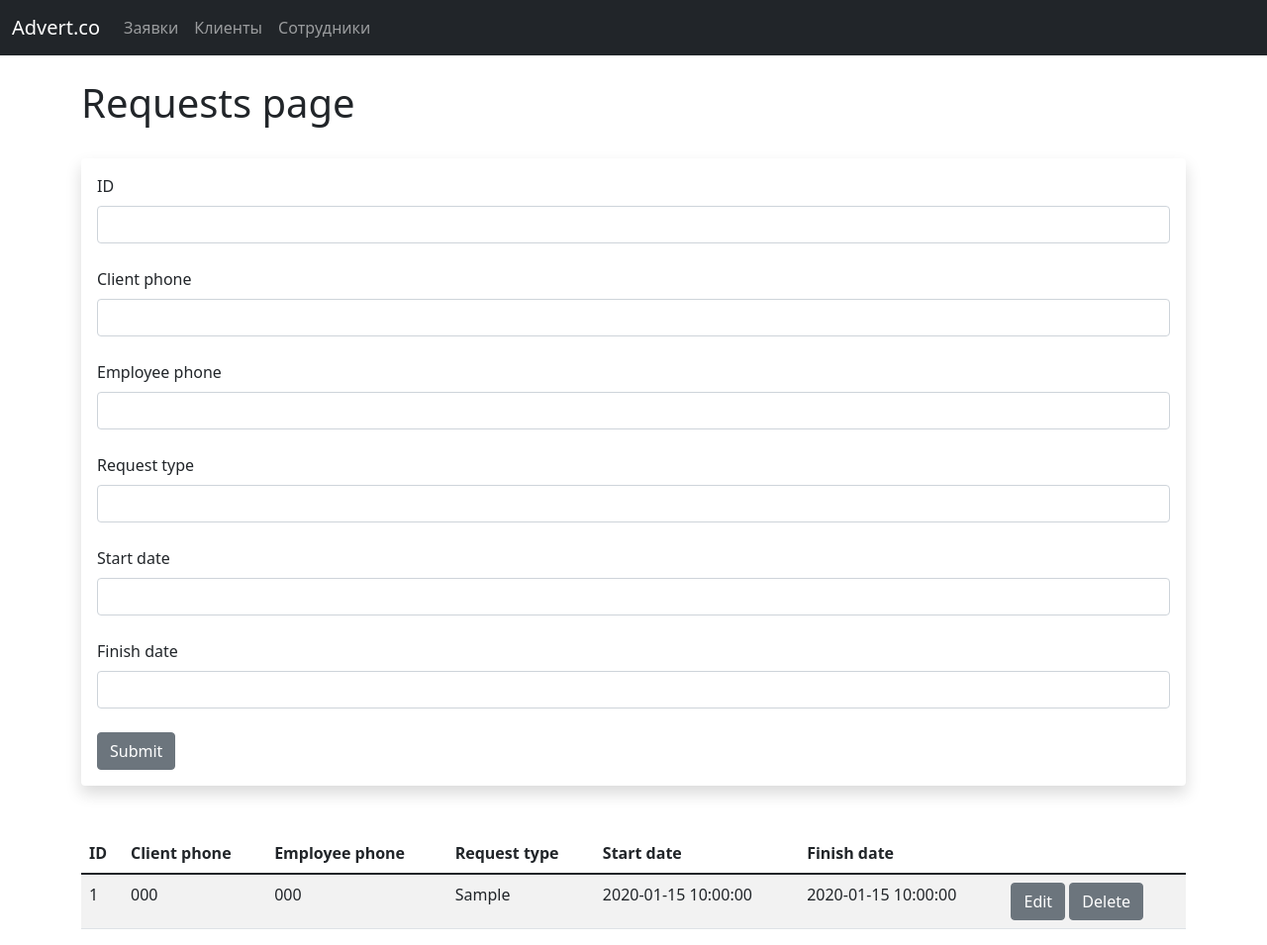
After one commit to Sstilva/Flask-CRUD, a Flask app: page /requests in a window 1280 px wide. The commit adds this page. Shown: the whole page at 99% size. Run offline with Flask 2, Linux system fonts and the light colour scheme; tables that the repository leaves empty hold one stand-in row (values such as "Sample post").

Commit message:
added requests functional

```diff
--- a/app.py
+++ b/app.py
@@ -4,7 +4,7 @@ from flask import Flask, render_template, flash, request
 #from wtforms.validators import DataRequired
 from flask_sqlalchemy import SQLAlchemy
 from flask_migrate import Migrate
-from models import db, ClientModel
+from models import db, ClientModel, RequestModel
 from forms import ClientForm, RequestForm, EmployeeForm
 
 
@@ -98,5 +98,90 @@ def update_client(client_phone):
 				client_phone=client_phone)
 
 
+@app.route('/requests', methods=['GET', 'POST'])
+def add_request():
+	name = None
+	form = RequestForm()
+	if form.validate_on_submit():
+		id = form.id.data
+		client_phone = form.client_phone.data
+		employee_phone = form.employee_phone.data
+		request_type = form.request_type.data
+		request_start_date = form.request_start_date.data
+		request_finish_date  = form.request_finish_date.data
+		request = RequestModel(
+			id=id,
+			client_phone = client_phone,
+			employee_phone = employee_phone,
+			request_type = request_type,
+			request_start_date = request_start_date,
+			request_finish_date = request_finish_date)
+		db.session.add(request)
+		db.session.commit()
+		form.id.data = ''
+		form.client_phone.data = ''
+		form.employee_phone.data = ''
+		form.request_type.data = ''
+		form.request_start_date.data = ''
+		form.request_finish_date.data = ''
+		flash("Запись о заявке успешно добавлена")
+	our_requests = RequestModel.query.order_by(RequestModel.id).all()
+	return render_template('requests.html',
+		form=form,
+		name=name,
+		our_requests=our_requests)
+
+
+@app.route('/requests/delete/<int:id>')
+def delete_request(id):
+	name = None
+	form = RequestForm()
+	request_to_delete = RequestModel.query.get_or_404(id)
+	try:
+		db.session.delete(request_to_delete)
+		db.session.commit()
+		flash("Запись о заявке успешно удалена")
+		our_requests = RequestModel.query.order_by(RequestModel.id).all()
+		return render_template('requests.html',
+			form=form,
+			name=name,
+			our_requests=our_requests)
+	except:
+		flash("Не удалось удалить запись о заявке")
+		return render_template('requests.html',
+			form=form,
+			name=name,
+			our_requests=our_requests)
+
+
+@app.route('/requests/update/<int:id>', methods=['POST', 'GET'])
+def update_request(id):
+	form = RequestForm()
+	request_to_update = RequestModel.query.get_or_404(id)
+	if request.method == "POST":
+		request_to_update.id = request.form['id']
+		request_to_update.client_phone = request.form['client_phone']
+		request_to_update.employee_phone = request.form['employee_phone']
+		request_to_update.request_type = request.form['request_type']
+		request_to_update.request_start_date = request.form['request_start_date']
+		request_to_update.request_finish_date = request.form['request_finish_date']
+		try:
+			db.session.commit()
+			flash("Запись о заявке успешно изменена")
+			return render_template('request_update.html',
+				form=form,
+				request_to_update=request_to_update)
+		except:
+			flash("Не удалось изменить запись о клиенте")
+			return render_template('request_update.html',
+				form=form,
+				request_to_update=request_to_update)
+	else:
+		return render_template('request_update.html',
+				form=form,
+				request_to_update=request_to_update,
+				id=id)
+
+
 if __name__ == "__main__":
 	app.run()
--- a/forms.py
+++ b/forms.py
@@ -15,8 +15,8 @@ class RequestForm(FlaskForm):
 	client_phone = StringField("Client phone", validators=[DataRequired()])
 	employee_phone = StringField("Employee phone", validators=[DataRequired()])
 	request_type = StringField("Request type", validators=[DataRequired()])
-	request_start_date = StringField("Start date")
-	request_finish_date = StringField("Finish date")
+	request_start_date = StringField("Start date", validators=[DataRequired()])
+	request_finish_date = StringField("Finish date", validators=[DataRequired()])
 	submit = SubmitField("Submit")
 
 
--- a/templates/navbar.html
+++ b/templates/navbar.html
@@ -7,7 +7,7 @@
     <div class="collapse navbar-collapse" id="navbarNavDropdown">
       <ul class="navbar-nav">
         <li class="nav-item">
-          <a class="nav-link" href="#">Заявки</a>
+          <a class="nav-link" href="/requests">Заявки</a>
         </li>
         <li class="nav-item">
           <a class="nav-link" href="/clients">Клиенты</a>
--- /dev/null
+++ b/templates/requests.html
@@ -0,0 +1,60 @@
+{% extends 'base.html' %}
+
+{% block content %}
+	{% include 'alert.html' %}
+
+	<h1>Requests page</h1>
+	<br/>
+	<div class="shadow p-3 mb-5 bg-body rounded">
+        <form method="POST">
+            {{ form.hidden_tag() }}
+
+            {{ form.id.label(class="form-label") }}
+            {{ form.id(class="form-control") }}
+            <br/>
+            {{ form.client_phone.label(class="form-label") }}
+            {{ form.client_phone(class="form-control") }}
+            <br/>
+            {{ form.employee_phone.label(class="form-label") }}
+            {{ form.employee_phone(class="form-control") }}
+            <br/>
+            {{ form.request_type.label(class="form-label") }}
+            {{ form.request_type(class="form-control") }}
+            <br/>
+            {{ form.request_start_date.label(class="form-label") }}
+            {{ form.request_start_date(class="form-control") }}
+            <br/>
+            {{ form.request_finish_date.label(class="form-label") }}
+            {{ form.request_finish_date(class="form-control") }}
+            <br/>
+            {{ form.submit(class="btn btn-secondary") }}
+        </form>
+    </div>
+    <table class="table table-striped">
+      <thead>
+        <tr>
+          	<th scope="col">ID</th>
+          	<th scope="col">Client phone</th>
+          	<th scope="col">Employee phone</th>
+          	<th scope="col">Request type</th>
+            <th scope="col">Start date</th>
+            <th scope="col">Finish date</th>
+        </tr>
+      </thead>
+      <tbody>
+        {% for request in our_requests %}
+        <tr>
+            <td>{{ request.id }}</td>
+            <td>{{ request.client_phone }}</td>
+            <td>{{ request.employee_phone }}</td>
+            <td>{{ request.request_type }}</td>
+            <td>{{ request.request_start_date }}</td>
+            <td>{{ request.request_finish_date }}</td>
+            <td colspan="2"><a href="{{ url_for('update_request', id=request.id) }}" class="btn btn-secondary">Edit</a>
+            <a href="{{ url_for('delete_request', id=request.id) }}" class="btn btn-secondary">Delete</a></td>
+        </tr>
+        {% endfor %}
+      </tbody>
+    </table>
+
+{% endblock %}
```
Also changed, not shown: models.py (+34 -1 lines), templates/request_update.html (added, +35 -0 lines).
